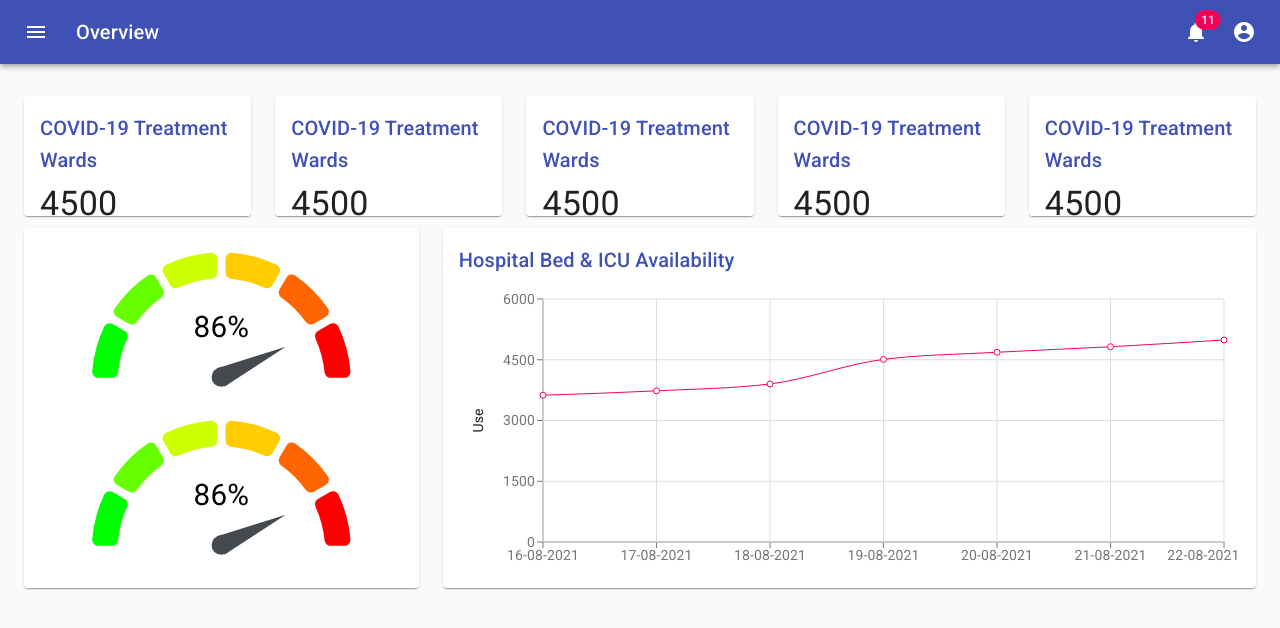
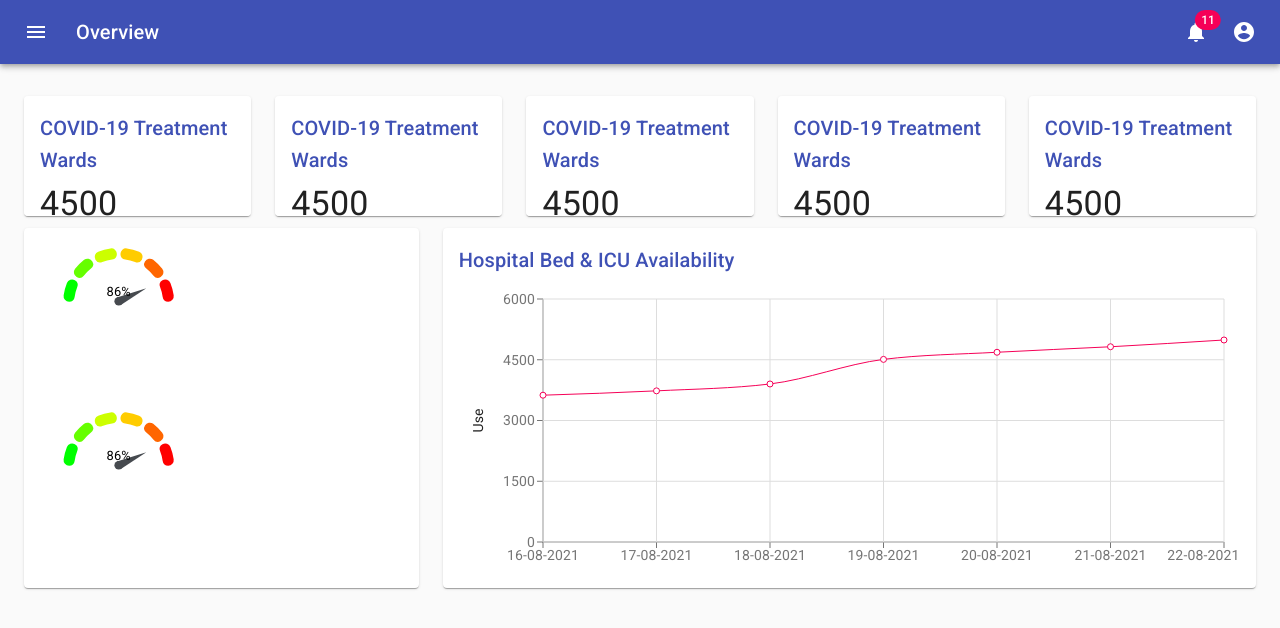
Before and after one commit to Verdilac/Covid-19-Manager, a React (Create React App) app: page / in a window 1280 px wide. Shown: the top 628 px of the page. Built offline with nearby package versions, Linux system fonts and the light colour scheme.

Commit message:
gauge alignment fix beta

```diff
--- a/src/App.js
+++ b/src/App.js
@@ -82,11 +82,14 @@ function App() {
             </Grid>
           </Grid>
 
-          <Grid container spacing={3}>
+          <Grid container  spacing={3}>
 
             <Grid item lg={4}>
               <Paper className={fixedHeightChart}>
 
+              <Grid container direction="column" lg={12} spacing={3}>
+
+              <Grid item lg={6}>
                 <GaugeChart id="gauge-chart2.0"
                   nrOfLevels={6}
                   percent={0.86}
@@ -94,7 +97,9 @@ function App() {
                   width = '50%'
                   height = "180"
                 />
+              </Grid>
 
+              <Grid item lg={6}>
                 <GaugeChart id="gauge-chart2.1"
                   nrOfLevels={6}
                   percent={0.86}
@@ -102,6 +107,8 @@ function App() {
                   width = '50%'
                   height = "180"
                 />
+              </Grid>
+              </Grid>
 
               </Paper>
             </Grid>
@@ -126,10 +133,3 @@ function App() {
 }
 
 export default App;
-
-/* Chart {/*
-            {/*<Grid item xs={12} md={8} lg={9}>
-              <Paper className={fixedHeightPaper}>
-                <Chart />
-              </Paper>
-            </Grid>*/
```
